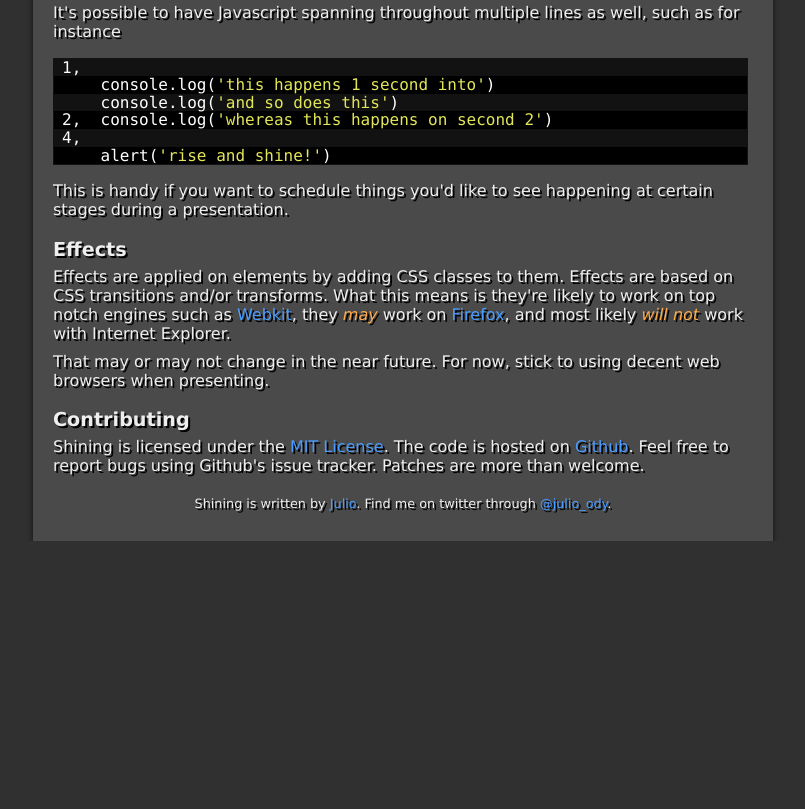
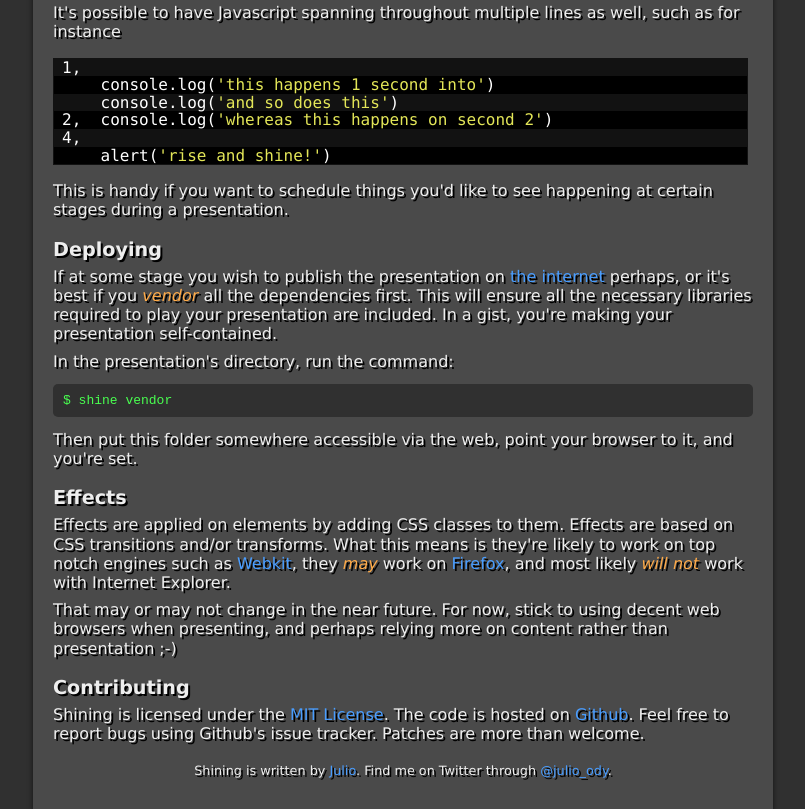
Before and after one commit to juliocesar/shining-website, a plain HTML site: page index.html in a window 1280 px wide. Shown: the part 1567-2376 px from the top of the page, without its empty margins (237-1042 px from the left). Before the commit the page ends 2108 px from the top, so only its background shows below. Drawn offline with Linux system fonts and the light colour scheme.

Commit message:
deploy instructions

```diff
--- a/index.html
+++ b/index.html
@@ -11,9 +11,7 @@
     <script type="text/javascript" charset="utf-8" src="shCore.js"></script>
     <script type="text/javascript" charset="utf-8" src="shBrushAll.js"></script>
     <script type="text/javascript">
-      $(document).ready(function() {
-        SyntaxHighlighter.highlight();
-      })
+      $(document).ready(function() { SyntaxHighlighter.highlight() })
     </script>
   </head>
   <body>
@@ -23,7 +21,7 @@
     </header>
     <section id="quickstart">
       <h1>Quickstart</h1>
-      <p>Install via:</p>
+      <p>Install via <a href="http://rubygems.org/">rubygems</a>:</p>
       <code>$ sudo gem install shining</code>
       <p>Create a new presentation:</p>
       <code>$ shine mypresentationdir</code>
@@ -124,6 +122,17 @@
       </script>
       <p>This is handy if you want to schedule things you'd like to see happening at certain stages during a presentation.</p>
     </section>
+    <section id="vendor">
+      <h1>Deploying</h1>
+      <p>
+        If at some stage you wish to publish the presentation on <a href="http://drunkenachura.files.wordpress.com/2009/07/internet-serious-business.jpg">the internet</a> perhaps, or
+        it's best if you <em>vendor</em> all the dependencies first. This will ensure all the necessary libraries required
+        to play your presentation are included. In a gist, you're making your presentation self-contained.
+      </p>
+      <p>In the presentation's directory, run the command:</p>
+      <code>$ shine vendor</code>
+      <p>Then put this folder somewhere accessible via the web, point your browser to it, and you're set.</p>
+    </section>
     <section id="effects">
       <h1>Effects</h1>
       <p>
@@ -132,7 +141,8 @@
         <em>may</em> work on <a href="getfirefox.com">Firefox</a>, and most likely <em>will not</em> work with Internet Explorer.
       </p>
       <p>
-        That may or may not change in the near future. For now, stick to using decent web browsers when presenting.
+        That may or may not change in the near future. For now, stick to using decent web browsers when presenting, and perhaps
+        relying more on content rather than presentation ;-)
       </p>
     </section>
     <section id="contributing">
@@ -145,7 +155,7 @@
     </section>
     <footer>
       <p>
-        Shining is written by <a href="http://crazyhollywood.org">Julio</a>. Find me on twitter through
+        Shining is written by <a href="http://crazyhollywood.org">Julio</a>. Find me on Twitter through
         <a href="http://twitter.com/julio_ody">@julio_ody</a>.
       </p>
     </footer>
```
